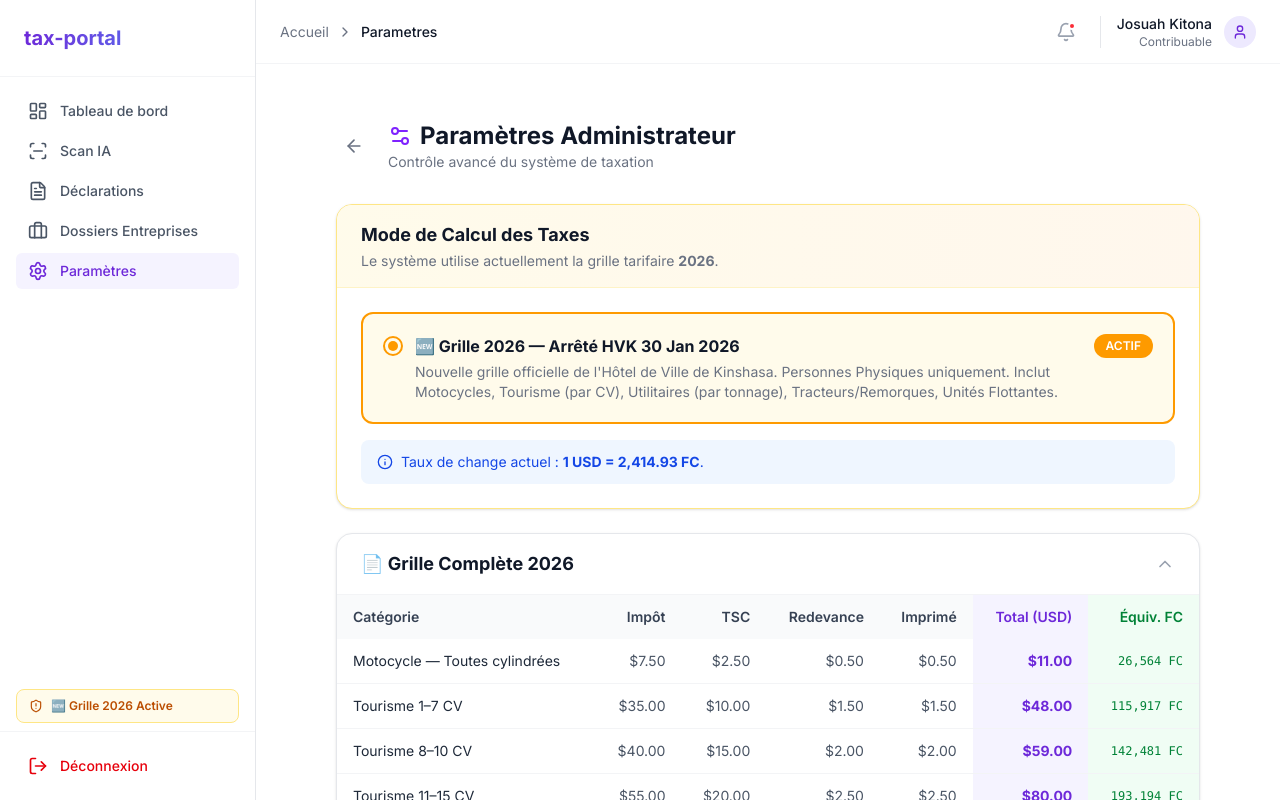
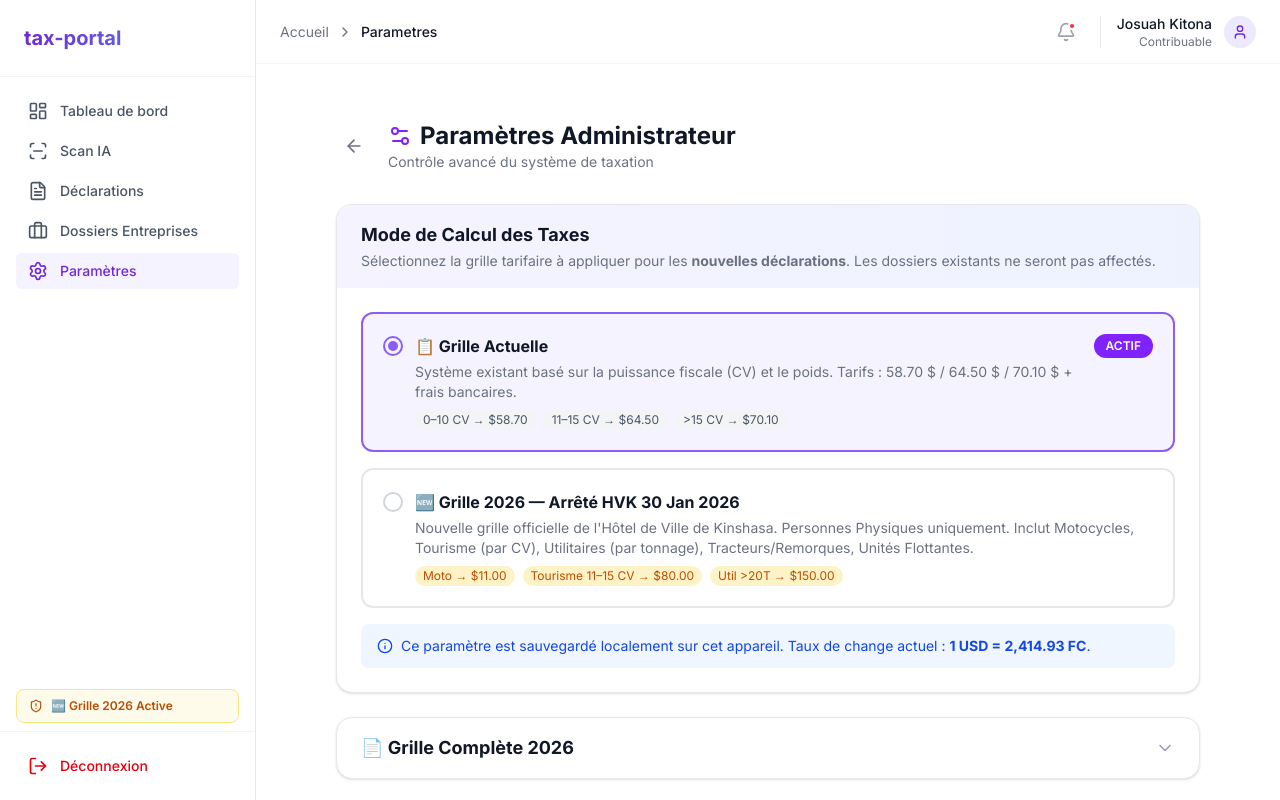
Before and after one commit to thamanyambity-svg/TAX-DGRK, a Next.js app: page /parametres in a window 1280 px wide. Shown: the top 800 px of the page. Built offline with nearby package versions, Linux system fonts and the light colour scheme.

Commit message:
fix(dates): bind date limits to declaration fiscal year + label UI adjust + restore admin mode toggle

```diff
--- a/app/(dashboard)/declarations/[id]/label/page.tsx
+++ b/app/(dashboard)/declarations/[id]/label/page.tsx
@@ -57,8 +57,8 @@ export default function LabelPage() {
     if (!decl)   return <div className="p-10 text-center text-red-600">Déclaration introuvable.</div>;
 
     /* ── DONNÉES ─────────────────────────────────────────────────────── */
-    const year      = new Date().getFullYear();
-    const yearLabel = `${year}`;   // Affiche uniquement l'année en cours
+    const validYear = (decl.meta as any)?.annee_fiscale || (decl.createdAt ? new Date(decl.createdAt).getFullYear() : new Date().getFullYear());
+    const yearLabel = `${validYear}`;
     const plate     = decl.vehicle?.plate || '0000AB00';
 
     // Catégorie — supprimer les parenthèses ex: "(11–15 CV)", "(basé sur...)"
@@ -89,8 +89,8 @@ export default function LabelPage() {
             : '0 T';
 
     const refId     = (decl.meta as any)?.ndpId || (decl.meta as any)?.reference || decl.id;
-    const createdAt = decl.createdAt ? new Date(decl.createdAt) : new Date(`${year}-01-01`);
-    const validTo   = new Date(`${year}-12-31`);
+    const createdAt = decl.createdAt ? new Date(decl.createdAt) : new Date(`${validYear}-01-01`);
+    const validTo   = new Date(`${validYear}-12-31`);
     const fmt       = (d: Date) =>
         `${String(d.getDate()).padStart(2,'0')}/${String(d.getMonth()+1).padStart(2,'0')}/${d.getFullYear()}`;
     const verifyUrl = `https://tax-portal-two.vercel.app/verify/${decl.id}`;
@@ -307,9 +307,10 @@ export default function LabelPage() {
                         <div style={{
                             textAlign: 'center',
                             fontSize: '9px', fontWeight: 700,
-                            color: BLUE, lineHeight: 1.6,
+                            color: BLUE, lineHeight: 1.3,
                             fontFamily: 'Arial, Helvetica, sans-serif',
                             flexShrink: 0,
+                            marginTop: '-1mm', // pull it up slightly to ensure visibility
                         }}>
                             <div>REF: {refId}</div>
                             <div>Valide du {fmt(createdAt)} au {fmt(validTo)}</div>
--- a/app/(dashboard)/declarations/[id]/receipt/page.tsx
+++ b/app/(dashboard)/declarations/[id]/receipt/page.tsx
@@ -911,7 +911,7 @@ export default function ReceiptPage() {
                         const userProvided = SPECIMEN_LABEL;
                         const declRef = (decl && (decl.reference || decl.id)) || id;
                         const categoryFromDecl = (decl && ((decl.meta && (decl.meta as any).manualMarqueType) || decl.category)) || note?.vehicle?.category || (note?.vehicle as any)?.manualMarqueType || 'Utilitaire light';
-                        const validYear = userProvided.annee_fiscale || new Date().getFullYear().toString();
+                        const validYear = (decl?.meta as any)?.annee_fiscale || (decl?.createdAt ? new Date(decl.createdAt).getFullYear().toString() : new Date().getFullYear().toString());
                         const validFrom = decl && decl.createdAt ? new Date(decl.createdAt) : new Date(`${validYear}-01-01`);
                         const validTo = new Date(`${validYear}-12-31`);
 
@@ -1168,9 +1168,10 @@ const LabelTemplate = ({ data }: { data: any }) => {
                 <div style={{
                     textAlign: 'center',
                     fontSize: '9px', fontWeight: 700,
-                    color: BLUE, lineHeight: 1.6,
+                    color: BLUE, lineHeight: 1.3,
                     fontFamily: 'Arial, Helvetica, sans-serif',
                     flexShrink: 0,
+                    marginTop: '-1mm', // pull it up slightly to ensure visibility
                 }}>
                     <div>REF: {refId}</div>
                     <div>Valide du {validFromStr} au {validToStr}</div>
--- a/app/(dashboard)/parametres/page.tsx
+++ b/app/(dashboard)/parametres/page.tsx
@@ -1,18 +1,55 @@
 'use client';
 
-import React from 'react';
+import React, { useState, useEffect } from 'react';
 import Link from 'next/link';
 import {
     ArrowLeft,
     Settings2,
+    ToggleLeft,
+    ToggleRight,
+    AlertTriangle,
+    CheckCircle2,
     Info,
+    RefreshCw,
     ChevronDown,
     ChevronUp,
 } from 'lucide-react';
+import { getTariffMode, setTariffMode, TariffMode } from '@/lib/tariff-mode';
 import { GRILLE_2026, TAUX_FC } from '@/lib/tarif-2026';
 
 export default function ParametresPage() {
-    const [showGrille, setShowGrille] = React.useState(true);
+    const [mode, setMode] = useState<TariffMode>('legacy');
+    const [pending, setPending] = useState<TariffMode | null>(null);
+    const [showConfirm, setShowConfirm] = useState(false);
+    const [showGrille, setShowGrille] = useState(false);
+    const [saved, setSaved] = useState(false);
+
+    useEffect(() => {
+        setMode(getTariffMode());
+    }, []);
+
+    const handleToggleRequest = (newMode: TariffMode) => {
+        if (newMode === mode) return;
+        setPending(newMode);
+        setShowConfirm(true);
+    };
+
+    const handleConfirm = () => {
+        if (!pending) return;
+        setTariffMode(pending);
+        setMode(pending);
+        setShowConfirm(false);
+        setPending(null);
+        setSaved(true);
+        setTimeout(() => setSaved(false), 3000);
+    };
+
+    const handleCancel = () => {
+        setShowConfirm(false);
+        setPending(null);
+    };
+
+    const isNew = mode === 'new2026';
 
     return (
         <div className="max-w-4xl mx-auto py-8 px-4">
@@ -30,19 +67,81 @@ export default function ParametresPage() {
                 </div>
             </div>
 
+            {/* Success Banner */}
+            {saved && (
+                <div className="mb-6 bg-green-50 border border-green-200 rounded-xl px-5 py-4 flex items-center gap-3">
+                    <CheckCircle2 className="h-5 w-5 text-green-600 shrink-0" />
+                    <p className="text-green-800 font-medium text-sm">
+                        Mode tarifaire mis à jour avec succès. Toutes les nouvelles déclarations utiliseront ce barème.
+                    </p>
+                </div>
+            )}
+
             {/* ── SECTION PRINCIPALE : MODE TARIFAIRE ── */}
-            <div className="bg-white rounded-2xl border border-amber-200 shadow-sm overflow-hidden mb-6">
-                <div className="bg-gradient-to-r from-amber-50 to-orange-50 px-6 py-4 border-b border-amber-100">
+            <div className="bg-white rounded-2xl border border-gray-200 shadow-sm overflow-hidden mb-6">
+                <div className="bg-gradient-to-r from-violet-50 to-indigo-50 px-6 py-4 border-b border-gray-100">
                     <h2 className="font-bold text-gray-900 text-lg">Mode de Calcul des Taxes</h2>
                     <p className="text-sm text-gray-500 mt-0.5">
-                        Le système utilise actuellement la grille tarifaire <strong>2026</strong>.
+                        Sélectionnez la grille tarifaire à appliquer pour les <strong>nouvelles déclarations</strong>.
+                        Les dossiers existants ne seront pas affectés.
                     </p>
                 </div>
 
                 <div className="p-6 space-y-4">
-                    <div className="flex items-start gap-3 p-5 rounded-xl border-2 border-amber-500 bg-amber-50">
-                        <div className="mt-0.5 w-5 h-5 rounded-full border-2 border-amber-500 flex items-center justify-center shrink-0">
+                    {/* OPTION A : Grille Actuelle (Legacy) */}
+                    <button
+                        onClick={() => handleToggleRequest('legacy')}
+                        className={`w-full text-left rounded-xl border-2 p-5 transition-all ${
+                            mode === 'legacy'
+                                ? 'border-violet-500 bg-violet-50'
+                                : 'border-gray-200 hover:border-gray-300 bg-white'
+                        }`}
+                    >
+                        <div className="flex items-start justify-between">
+                            <div className="flex items-start gap-3">
+                                <div className={`mt-0.5 w-5 h-5 rounded-full border-2 flex items-center justify-center shrink-0 ${
+                                    mode === 'legacy' ? 'border-violet-500' : 'border-gray-300'
+                                }`}>
+                                    {mode === 'legacy' && (
+                                        <div className="w-2.5 h-2.5 rounded-full bg-violet-500" />
+                                    )}
+                                </div>
+                                <div>
+                                    <p className="font-bold text-gray-900">📋 Grille Actuelle</p>
+                                    <p className="text-sm text-gray-500 mt-1">
+                                        Système existant basé sur la puissance fiscale (CV) et le poids.
+                                        Tarifs : 58.70 $ / 64.50 $ / 70.10 $ + frais bancaires.
+                                    </p>
+                                    <div className="mt-2 flex flex-wrap gap-2">
+                                        <span className="text-xs bg-gray-100 text-gray-600 px-2 py-0.5 rounded-full">0–10 CV → $58.70</span>
+                                        <span className="text-xs bg-gray-100 text-gray-600 px-2 py-0.5 rounded-full">11–15 CV → $64.50</span>
+                                        <span className="text-xs bg-gray-100 text-gray-600 px-2 py-0.5 rounded-full">&gt;15 CV → $70.10</span>
+                                    </div>
+                                </div>
+                            </div>
+                            {mode === 'legacy' && (
+                                <span className="shrink-0 text-xs bg-violet-600 text-white px-3 py-1 rounded-full font-semibold">ACTIF</span>
+                            )}
+                        </div>
+                    </button>
+
+                    {/* OPTION B : Grille 2026 */}
+                    <button
+                        onClick={() => handleToggleRequest('new2026')}
+                        className={`w-full text-left rounded-xl border-2 p-5 transition-all ${
+                            mode === 'new2026'
+                                ? 'border-amber-500 bg-amber-50'
+                                : 'border-gray-200 hover:border-gray-300 bg-white'
+                        }`}
+                    >
+                        <div className="flex items-start justify-between">
+                            <div className="flex items-start gap-3">
+                                <div className={`mt-0.5 w-5 h-5 rounded-full border-2 flex items-center justify-center shrink-0 ${
+                                    mode === 'new2026' ? 'border-amber-500' : 'border-gray-300'
+                                }`}>
+                                    {mode === 'new2026' && (
                                         <div className="w-2.5 h-2.5 rounded-full bg-amber-500" />
+                                    )}
                                 </div>
                                 <div>
                                     <p className="font-bold text-gray-900">🆕 Grille 2026 — Arrêté HVK 30 Jan 2026</p>
@@ -50,14 +149,24 @@ export default function ParametresPage() {
                                         Nouvelle grille officielle de l'Hôtel de Ville de Kinshasa. Personnes Physiques uniquement.
                                         Inclut Motocycles, Tourisme (par CV), Utilitaires (par tonnage), Tracteurs/Remorques, Unités Flottantes.
                                     </p>
+                                    <div className="mt-2 flex flex-wrap gap-2">
+                                        <span className="text-xs bg-amber-100 text-amber-700 px-2 py-0.5 rounded-full">Moto → $11.00</span>
+                                        <span className="text-xs bg-amber-100 text-amber-700 px-2 py-0.5 rounded-full">Tourisme 11–15 CV → $80.00</span>
+                                        <span className="text-xs bg-amber-100 text-amber-700 px-2 py-0.5 rounded-full">Util &gt;20T → $150.00</span>
                                     </div>
+                                </div>
+                            </div>
+                            {mode === 'new2026' && (
                                 <span className="shrink-0 text-xs bg-amber-500 text-white px-3 py-1 rounded-full font-semibold">ACTIF</span>
+                            )}
                         </div>
+                    </button>
 
                     {/* Info */}
                     <div className="flex items-start gap-2 bg-blue-50 rounded-lg px-4 py-3 text-sm text-blue-700">
                         <Info className="h-4 w-4 mt-0.5 shrink-0" />
                         <p>
+                            Ce paramètre est sauvegardé localement sur cet appareil.
                             Taux de change actuel : <strong>1 USD = {TAUX_FC.toLocaleString()} FC</strong>.
                         </p>
                     </div>
@@ -117,6 +226,45 @@ export default function ParametresPage() {
                     </div>
                 )}
             </div>
+
+            {/* ── MODAL DE CONFIRMATION ── */}
+            {showConfirm && (
+                <div className="fixed inset-0 bg-black/50 flex items-center justify-center z-50 p-4">
+                    <div className="bg-white rounded-2xl shadow-2xl max-w-md w-full p-6">
+                        <div className="flex items-center gap-3 mb-4">
+                            <div className="w-10 h-10 rounded-full bg-amber-100 flex items-center justify-center">
+                                <AlertTriangle className="h-5 w-5 text-amber-600" />
+                            </div>
+                            <div>
+                                <h3 className="font-bold text-gray-900">Confirmer le changement</h3>
+                                <p className="text-xs text-gray-500">Action administrateur</p>
+                            </div>
+                        </div>
+                        <p className="text-sm text-gray-700 mb-2">
+                            Vous allez basculer vers la <strong>
+                                {pending === 'new2026' ? '🆕 Grille 2026 (Arrêté HVK)' : '📋 Grille Actuelle'}
+                            </strong>.
+                        </p>
+                        <p className="text-sm text-gray-500 mb-6">
+                            Les déclarations existantes ne seront pas modifiées. Seules les <strong>nouvelles déclarations</strong> utiliseront ce barème.
+                        </p>
+                        <div className="flex gap-3">
+                            <button
+                                onClick={handleCancel}
+                                className="flex-1 px-4 py-2.5 rounded-xl border border-gray-300 text-gray-700 font-medium text-sm hover:bg-gray-50 transition-colors"
+                            >
+                                Annuler
+                            </button>
+                            <button
+                                onClick={handleConfirm}
+                                className="flex-1 px-4 py-2.5 rounded-xl bg-violet-600 text-white font-semibold text-sm hover:bg-violet-700 transition-colors"
+                            >
+                                Confirmer
+                            </button>
+                        </div>
+                    </div>
+                </div>
+            )}
         </div>
     );
 }
```
Lines whose indentation alone changed are shown as unchanged.
